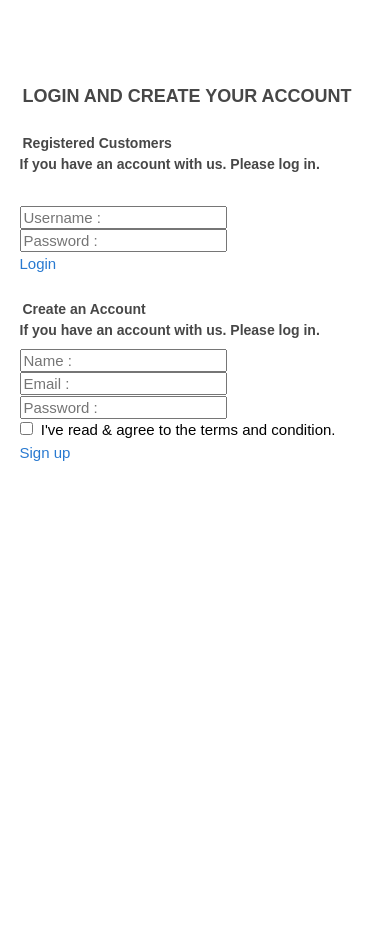
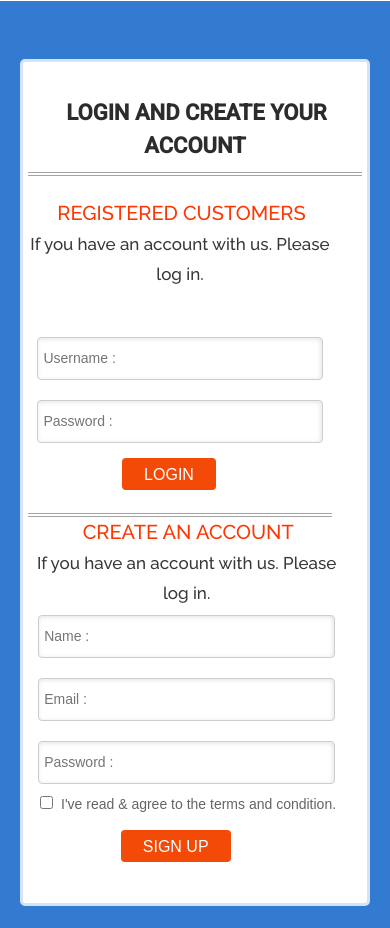
Before and after one commit to Preetimatiar/Preetimatiar.github.io, a plain HTML site: page User-login.html in a window 390 px wide. Before the commit the page ends 844 px from the top, so only its background shows below. Drawn offline with nearby package versions, Linux system fonts and the light colour scheme; a web font is replaced by a local one.

Commit message:
Update stylesheet.css

```diff
--- a/stylesheets/stylesheet.css
+++ b/stylesheets/stylesheet.css
@@ -9,6 +9,7 @@
 
 
 @import url(http://fonts.googleapis.com/css?family=Droid+Sans);
+@import url(http://fonts.googleapis.com/css?family=Raleway:400,500);
 
 
 
@@ -656,12 +657,6 @@ form {
   text-indent: 3px;
 }
 
-h4:before {
-  padding-right: 0.3em;
-  margin-left: -2.8em;
-  content: "////";
-  color: #9ddcff;
-}
 
 #main-content h5 {
   margin-bottom: 8px;
@@ -670,12 +665,7 @@ h4:before {
   color: #474747;
   text-indent: 3px;
 }
-h5:before {
-  padding-right: 0.3em;
-  margin-left: -3.2em;
-  content: "/////";
-  color: #9ddcff;
-}
+
 
 #main-content h6 {
   margin-bottom: 8px;
@@ -843,8 +833,6 @@ border-radius: 4px; display:block;}
 .searchButtonData a:hover { background:#dc3e00;}
 .tableResponsive { margin:0px; padding:0px;}
 
-.TableVerticle { width:100%; overflow-x:auto;}
-
 /*==============================================Dataset page ends here======================================================*/
 
 
@@ -853,12 +841,47 @@ border-radius: 4px; display:block;}
 
 .InnerTableSection { width:90%;  margin:0 auto;}
 .MainPageBg { background:#f5f5f5; padding:10px; border:1px solid #e9e9e9; margin:20px 0 0 0;}
-.MainPageBginner { background:#fff; margin:0px; padding:5px; border:1px solid #efefef;}
+.MainPageBginner { background:#fff; margin:0px; padding:5px; border:1px solid #efefef; }
 .NOborder { border-top:none!important; margin-top:0px!important;}
+
+.TableVerticle { width:100%; overflow-x:auto;}
+
+
+/*=============================================Partition page ends here===================================================*/
 
 
 
-/*=============================================Partition page ends here===================================================*/
+/*=============================================User Login sectio starts here=============================================*/
+.LoginBg { background:#337bd0;}
+.LoginArea { width:890px; background:#fff; margin:0 auto; -webkit-border-radius: 5px; -moz-border-radius: 5px; border-radius: 5px; border:3px solid #d4e3f5; padding:10px 20px 18px 20px;; text-align:left;}
+.LoginArea h3 {font-family: 'Roboto', sans-serif!important; font-size:22px!important; color:#2c2c2c!important; margin:0px; padding:0px 0 10px 0; border-bottom:4px double #a3a3a3;}
+.Loginfiled { margin:8px 0 20px 0; padding:0px; }
+.Loginfiled .input3 {background:#fff; border:1px solid #cdcdcd; padding:5px;  width:377px; height:31px; -webkit-box-shadow: inset -1px 1px 5px 0px rgba(227,227,227,1);
+-moz-box-shadow: inset -1px 1px 5px 0px rgba(227,227,227,1);
+box-shadow: inset -1px 1px 5px 0px rgba(227,227,227,1);
+-webkit-border-radius: 4px;
+-moz-border-radius: 4px;
+border-radius: 4px; color:#6a6a6a; font-size:14px;}
+
+.LoginButton { margin:21px 41px 0 0; padding:0px; text-align:right;}
+.LoginButton a { background:#f34a08;  padding:8px 22px 7px; text-align:center; text-decoration:none; font-family: 'Droid Sans', sans-serif; font-size:16px; color: #fff; text-transform:uppercase; -webkit-border-radius: 4px;
+-moz-border-radius: 4px;
+border-radius: 4px; }
+
+.LoginButton a:hover { background:#dc3e00;}
+
+.LeftsectionLogin { width:430px; float:left; margin:0px; padding:0px; border-right:4px double #a3a3a3;}
+.LeftsectionLogin h5 {  font-family: 'Raleway', sans-serif; font-size:20px!important; color: #ff3600!important; margin:0px; padding:14px 0 0 0; font-weight:500; text-transform:uppercase;}
+.LeftsectionLogin h5 span { font-size:17px; color: #373737; text-transform:none;}
+.SocialLogin { float:left; margin:5px 0 5px 0; padding:0px;}
+.SocialLogin  img { margin:0 3px 0 0;}
+
+.RightLoginsection { width:430px; float:right; margin:0px;}
+.RightLoginsection  h5 {  font-family: 'Raleway', sans-serif; font-size:20px!important; color: #ff3600!important; margin:0px; padding:14px 0 0 0; font-weight:500; text-transform:uppercase;}
+.RightLoginsection h5 span { font-size:17px; color: #373737; text-transform:none;}
+.chkbox {font-family: 'Droid Sans', sans-serif; font-size:14px; color: #646464; padding:0 0 0 3px; margin-top:-10px;}
+
+/*=============================================User Login sectio ends here=============================================*/
 
 
 /* #Media Queries
@@ -866,6 +889,16 @@ border-radius: 4px; display:block;}
 
 /* Smaller than standard 960 (devices and browsers) */
 @media only screen and (max-width: 959px) { }
+
+@media only screen and (min-width: 960px) and (max-width: 1000px) {
+
+.LoginArea { width:95%; padding:10px 5px 18px;}
+.LeftsectionLogin { width:96%; border-bottom:4px double #a3a3a3; border-right:none; }
+.Loginfiled .input3 { width:96%;}
+.RightLoginsection { width:96%;  float:none;}
+.LoginButton { margin:20px 22px 26px 0; }
+
+}
 
 @media only screen and (min-width: 768px) and (max-width: 959px) {
 
@@ -910,6 +943,12 @@ header h1 { font-size:37px;}
 .searchBarDatafiles .input2 { width:97%;}
 .searchButtonData { float:none; margin:14px 0 0 0; width:99%;}
 .searchButtonData a { margin:0px;}
+.LoginArea { width:95%; padding:10px 5px 18px;}
+.LeftsectionLogin { width:91%; border-bottom:4px double #a3a3a3; border-right:none; }
+.Loginfiled .input3 { width:96%;}
+.RightLoginsection { width:91%;  float:none;}
+.LoginButton { margin:20px 22px 26px 0; text-align:center;}
+
 }
 
 /* All Mobile Sizes (devices and browser) */
@@ -990,6 +1029,12 @@ header h1 { font-size:37px;}
 .searchBarDatafiles .input2 { width:97%;}
 .searchButtonData { float:none; margin:14px 0 0 0;}
 .searchButtonData a { margin:0px;}
+.LoginArea { width:95%; padding:10px 5px 18px;}
+.LeftsectionLogin { width:91%; border-bottom:4px double #a3a3a3; border-right:none; text-align:center;}
+.Loginfiled .input3 { width:90%;}
+.RightLoginsection { width:95%; text-align:center; float:none;}
+.LoginButton { margin:20px 22px 26px 0; text-align:center;}
+
 
 }
 
@@ -1004,6 +1049,12 @@ header h1 { font-size:37px;}
 .searchBarDatafiles .input2 { width:97%;}
 .searchButtonData { float:none; margin:14px 0 0 0;}
 .searchButtonData a { margin:0px;}
+.LoginArea { width:95%; padding:10px 5px 18px;}
+.LeftsectionLogin { width:91%; border-bottom:4px double #a3a3a3; border-right:none; text-align:center;}
+.Loginfiled .input3 { width:90%;}
+.RightLoginsection { width:95%; text-align:center; float:none;}
+.LoginButton { margin:20px 22px 26px 0; text-align:center;}
+.LoginArea h3 { text-align:center;}
  }
 
 @media only screen and (max-width: 320px) {
@@ -1013,4 +1064,10 @@ header h1 { font-size:37px;}
 .searchBarDatafiles .input2 { width:97%;}
 .searchButtonData { float:none; margin:14px 0 0 0;}
 .searchButtonData a { margin:0px;}
+.LoginArea { width:95%; padding:10px 5px 18px;}
+.LeftsectionLogin { width:91%; border-bottom:4px double #a3a3a3; border-right:none; text-align:center;}
+.Loginfiled .input3 { width:90%;}
+.RightLoginsection { width:95%; text-align:center; float:none;}
+.LoginButton { margin:20px 22px 26px 0; text-align:center;}
+.LoginArea h3 { text-align:center;}
  }
```
